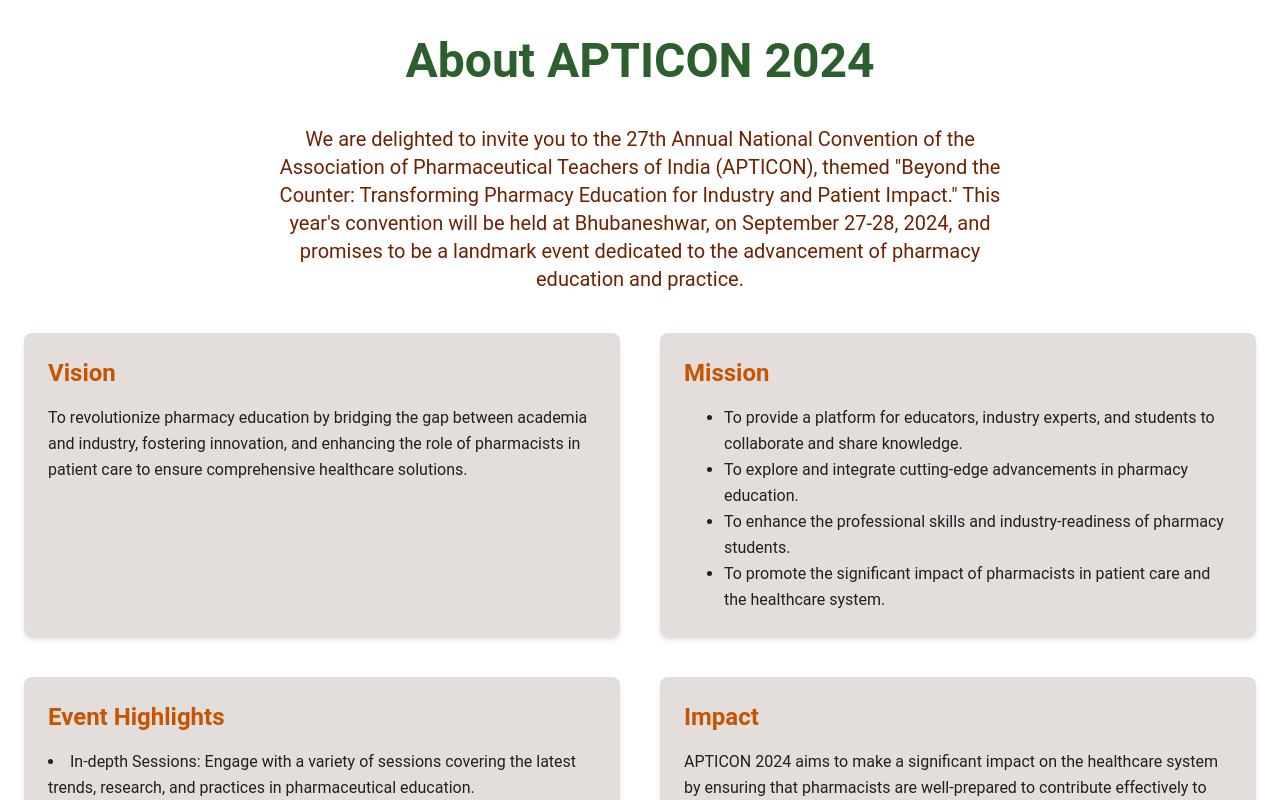
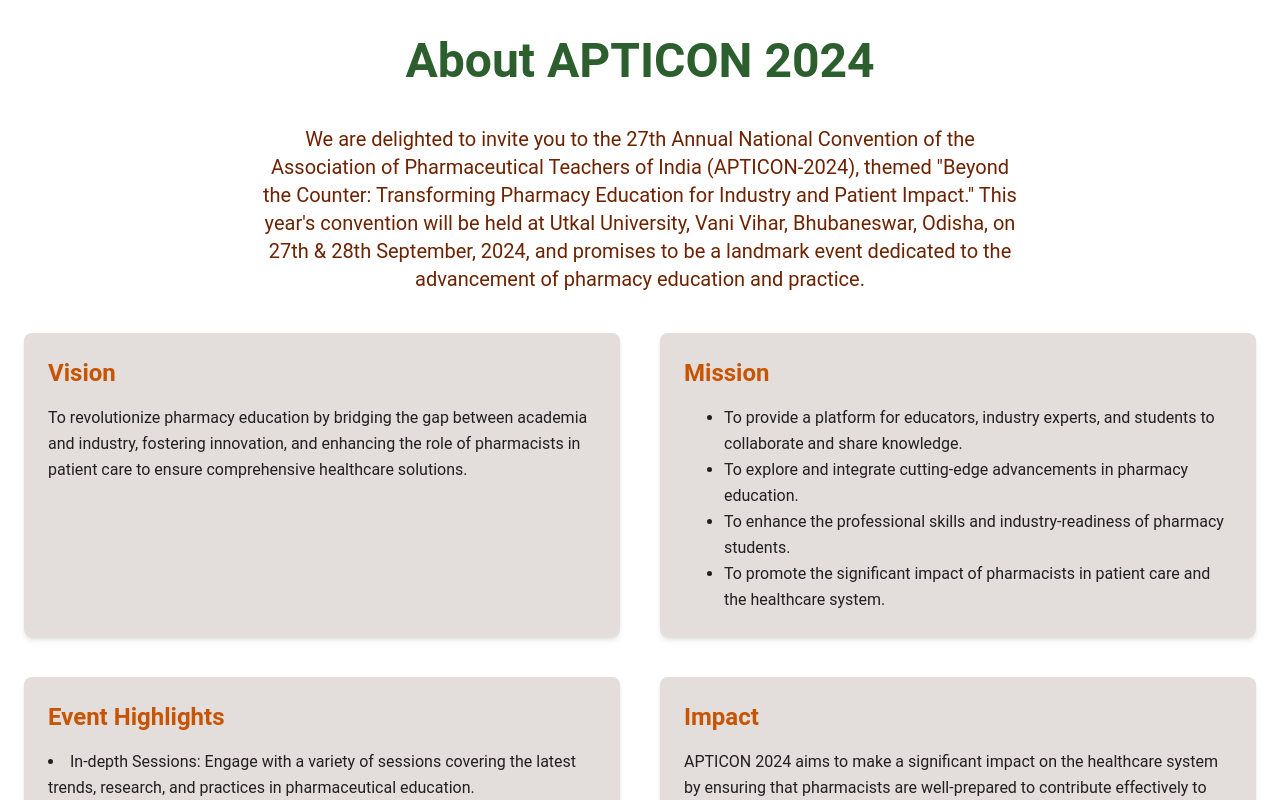
Before and after one commit to ravindrasirvi609/APTICON24, a Next.js app: page / in a window 1280 px wide. Shown: the part 860-1660 px from the top of the page. Built offline with nearby package versions, Linux system fonts and the light colour scheme.

Commit message:
Refactor page.tsx to update committee members and their details

```diff
--- a/src/app/national-body/page.tsx
+++ b/src/app/national-body/page.tsx
@@ -98,6 +98,30 @@
         "https://aptiindia.org/images/committee/PRAVIN_DIGAMBAR_CHAUDHARI.jpg",
       APTI_post: "Immediate Past President",
     },
+    {
+      id: 12,
+      name: "Dr. Niraj Vyawahare",
+      designation: "Principal and Professor",
+      college: "Dr D Y Patil College of Pharmacy, Akurdi, Pune",
+      image: "https://aptiindia.org/images/committee/central/niraj.png",
+      APTI_post: "International Coordinator",
+    },
+    {
+      id: 13,
+      name: "Dr. Vandana Patravale",
+      designation: "Professor",
+      college: "Institute of Chemical Technology, Mumbai, Maharashtra",
+      image: "https://aptiindia.org/images/committee/central/vandana.png",
+      APTI_post: "National Convenor (Women Forum)",
+    },
+    {
+      id: 14,
+      name: "Dr. Md Salahuddin",
+      designation: "Principal",
+      college: "Al-Ameen College of Pharmacy, Banglore, Karnataka",
+      image: "https://aptiindia.org/images/committee/central/mdsala.png",
+      APTI_post: "National Coordination, Teachers Training Institute",
+    },
   ];
 
   return (
--- a/src/app/page.tsx
+++ b/src/app/page.tsx
@@ -205,11 +205,12 @@
           <p className="text-center text-lg md:text-xl mb-10 max-w-3xl mx-auto leading-relaxed text-darkBrown">
             We are delighted to invite you to the 27th Annual National
             Convention of the Association of Pharmaceutical Teachers of India
-            (APTICON), themed &quot;Beyond the Counter: Transforming Pharmacy
-            Education for Industry and Patient Impact.&quot; This year&apos;s
-            convention will be held at Bhubaneshwar, on September 27-28, 2024,
-            and promises to be a landmark event dedicated to the advancement of
-            pharmacy education and practice.
+            (APTICON-2024), themed &quot;Beyond the Counter: Transforming
+            Pharmacy Education for Industry and Patient Impact.&quot; This
+            year&apos;s convention will be held at Utkal University, Vani Vihar,
+            Bhubaneswar, Odisha, on 27th & 28th September, 2024, and promises to
+            be a landmark event dedicated to the advancement of pharmacy
+            education and practice.
           </p>
           {/* <div className="flex justify-center m-4">
             <button className="bg-ochre text-white px-6 py-3 rounded-md text-lg font-semibold hover:bg-darkBrown">
```
